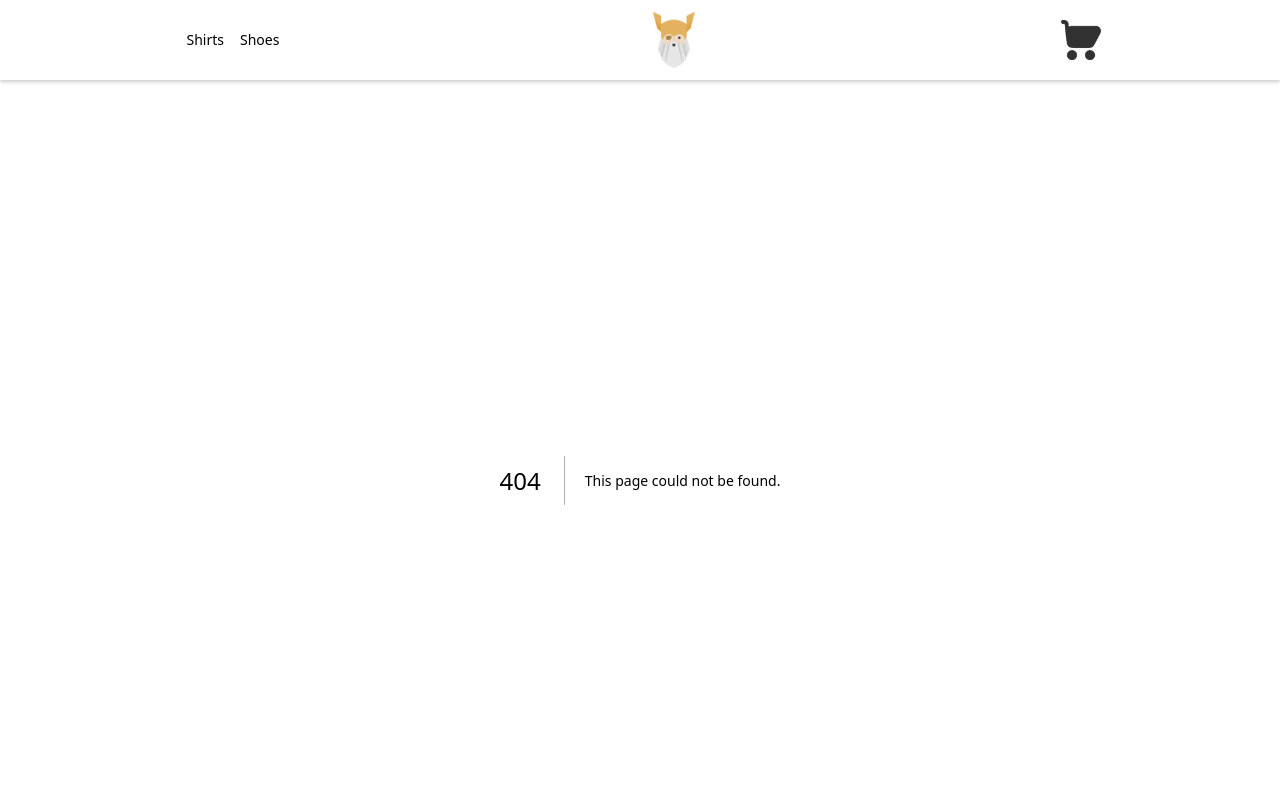
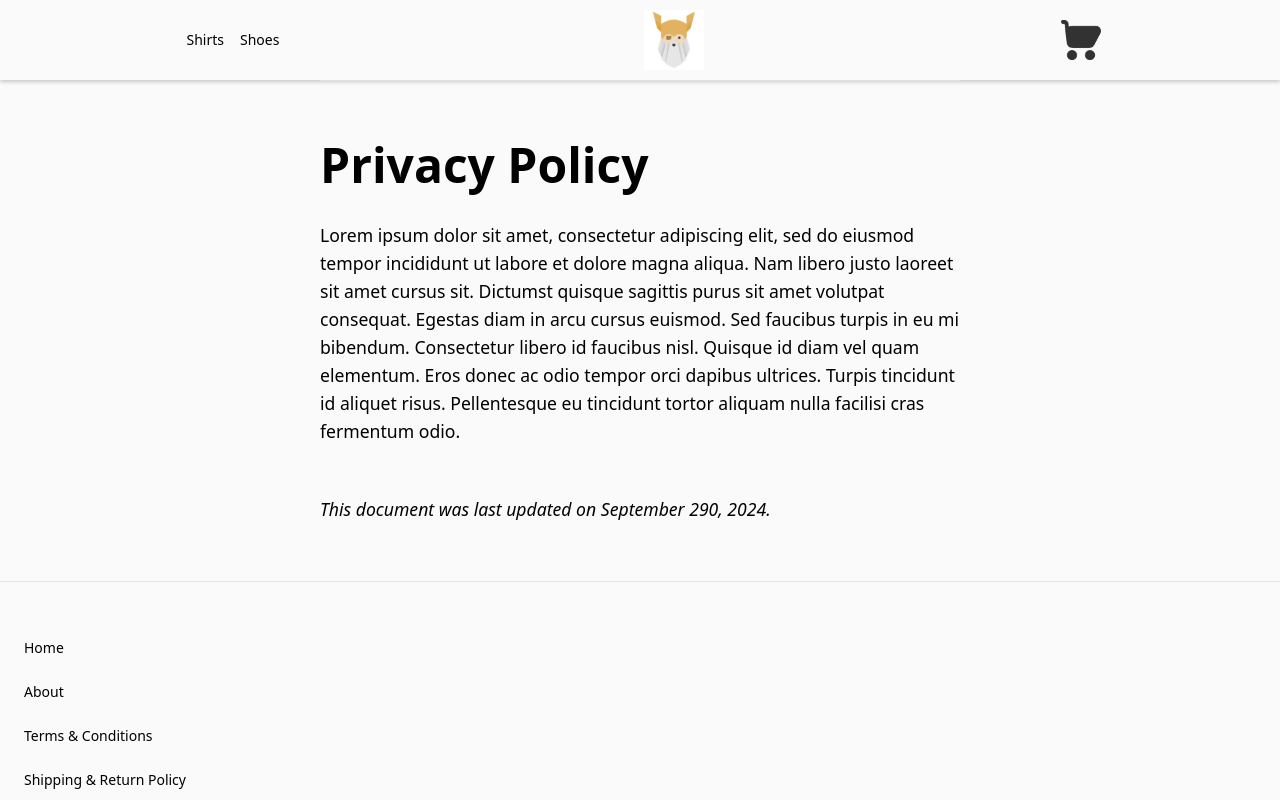
Before and after one commit to YoYoDough/e-commerce-store, a Next.js app: page /privacy in a window 1280 px wide. Before the commit this address had no page. Shown: the top 800 px of the page. Built offline with nearby package versions, Linux system fonts and the light colour scheme.

Commit message:
Every link in the footer section works.

```diff
--- /dev/null
+++ b/app/faq/page.jsx
@@ -0,0 +1,14 @@
+const page = () => {
+    return (
+        <div className = "w-full">
+            <div className = "footerContainer">
+                <h1 className = "footerHeader">Frequently Asked Questions</h1>
+                <div className = "footerContent">
+                    <p>Lorem ipsum dolor sit amet, consectetur adipiscing elit, sed do eiusmod tempor incididunt ut labore et dolore magna aliqua. Nam libero justo laoreet sit amet cursus sit. Dictumst quisque sagittis purus sit amet volutpat consequat. Egestas diam in arcu cursus euismod. Sed faucibus turpis in eu mi bibendum. Consectetur libero id faucibus nisl. Quisque id diam vel quam elementum. Eros donec ac odio tempor orci dapibus ultrices. Turpis tincidunt id aliquet risus. Pellentesque eu tincidunt tortor aliquam nulla facilisi cras fermentum odio.</p>
+                    <p className = "text-sm italic mt-10">This document was last updated on September 290, 2024.</p>
+                </div>
+            </div>
+        </div>
+    )
+}
+export default page;
--- /dev/null
+++ b/app/privacy/page.jsx
@@ -0,0 +1,14 @@
+const page = () => {
+    return (
+        <div className = "w-full">
+            <div className = "footerContainer">
+                <h1 className = "footerHeader">Privacy Policy</h1>
+                <div className = "footerContent">
+                    <p>Lorem ipsum dolor sit amet, consectetur adipiscing elit, sed do eiusmod tempor incididunt ut labore et dolore magna aliqua. Nam libero justo laoreet sit amet cursus sit. Dictumst quisque sagittis purus sit amet volutpat consequat. Egestas diam in arcu cursus euismod. Sed faucibus turpis in eu mi bibendum. Consectetur libero id faucibus nisl. Quisque id diam vel quam elementum. Eros donec ac odio tempor orci dapibus ultrices. Turpis tincidunt id aliquet risus. Pellentesque eu tincidunt tortor aliquam nulla facilisi cras fermentum odio.</p>
+                    <p className = "text-sm italic mt-10">This document was last updated on September 290, 2024.</p>
+                </div>
+            </div>
+        </div>
+    )
+}
+export default page;
--- /dev/null
+++ b/app/shipping/page.jsx
@@ -0,0 +1,14 @@
+const page = () => {
+    return (
+        <div className = "w-full">
+            <div className = "footerContainer">
+                <h1 className = "footerHeader">Shipping & Return Policy</h1>
+                <div className = "footerContent">
+                    <p>Lorem ipsum dolor sit amet, consectetur adipiscing elit, sed do eiusmod tempor incididunt ut labore et dolore magna aliqua. Nam libero justo laoreet sit amet cursus sit. Dictumst quisque sagittis purus sit amet volutpat consequat. Egestas diam in arcu cursus euismod. Sed faucibus turpis in eu mi bibendum. Consectetur libero id faucibus nisl. Quisque id diam vel quam elementum. Eros donec ac odio tempor orci dapibus ultrices. Turpis tincidunt id aliquet risus. Pellentesque eu tincidunt tortor aliquam nulla facilisi cras fermentum odio.</p>
+                    <p className = "text-sm italic mt-10">This document was last updated on September 290, 2024.</p>
+                </div>
+            </div>
+        </div>
+    )
+}
+export default page;
--- a/styles/globals.css
+++ b/styles/globals.css
@@ -155,12 +155,11 @@ button {
 .footerContent{
   display: flex;
   flex-direction: column;
-
 }
 
 .footerContent > p {
   font-size: 1.1rem;
-  margin-bottom: 20px;
+  margin-bottom: 10px;
   line-height: 1.75rem;
 }
 
@@ -177,3 +176,7 @@ button {
 .footerContent li{
   margin-bottom: 10px;
 }
+
+li::marker{
+  color: #d1d5db;
+}
```
